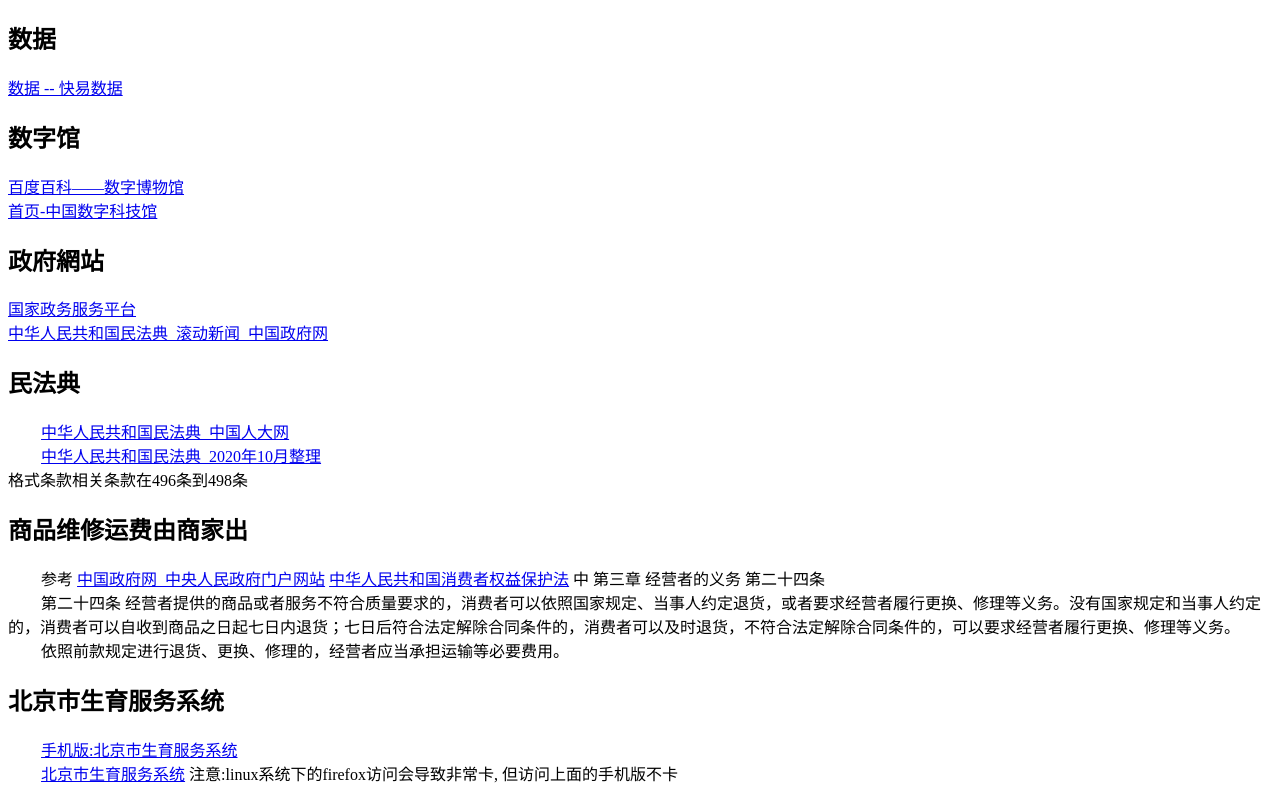
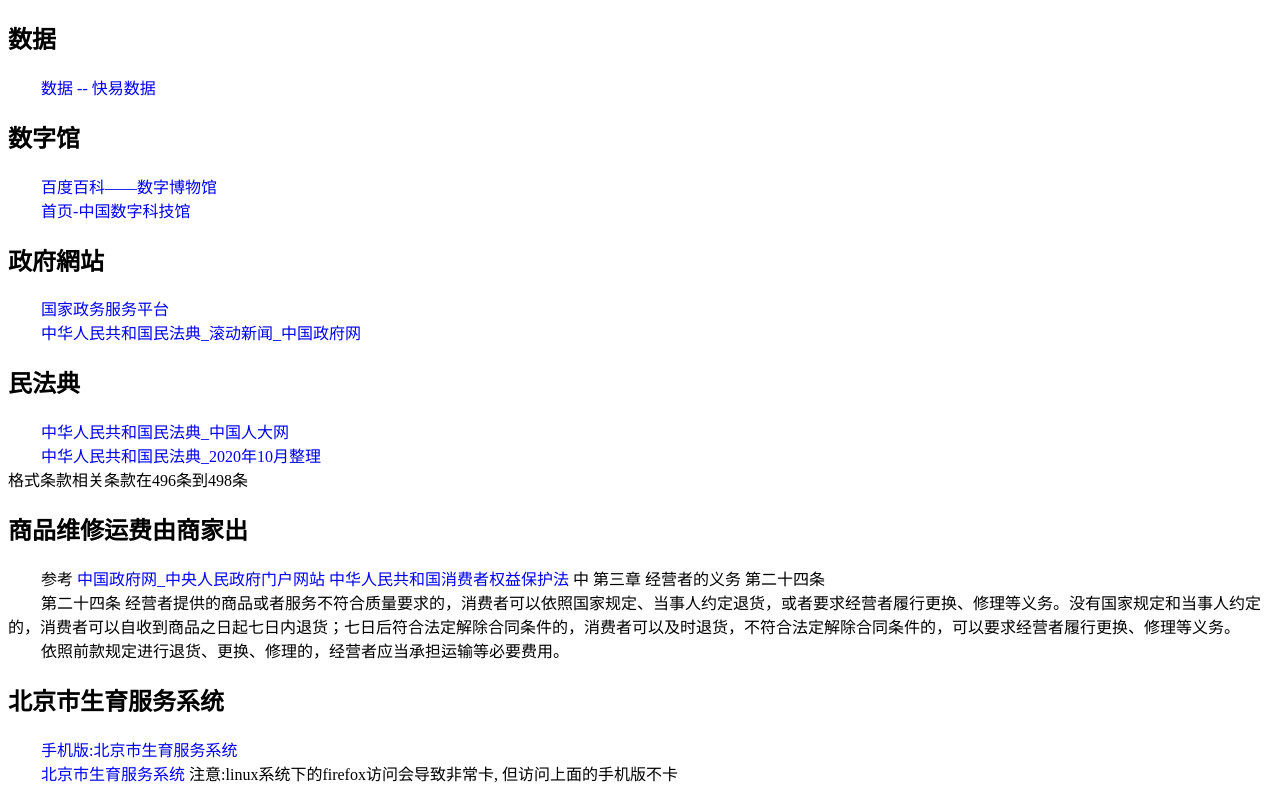
Before and after one commit to fred4444source/daily_life_log, a plain HTML site: page index.html in a window 1280 px wide. Shown: the top 800 px of the page. Drawn offline with Linux system fonts and the light colour scheme.

Commit message:
去掉超链接的下划线 修正空两个的格式不统一 添加了两个url

```diff
--- a/index.html
+++ b/index.html
@@ -14,6 +14,14 @@
 				vertical-align : bottom;
 				white-space : pre-wrap;
 			}
+			/*
+			body > article > section > div {
+				padding-left : 2em;
+			}
+			*/
+			a {
+				text-decoration : none;
+			}
 		</style>
 		<script>
 		</script>
@@ -26,23 +34,23 @@
 			<section>
 				<h2>数据</h2>
 				<div>
-					<a target="_blank" href="https://www.kylc.com/stats">数据 -- 快易数据</a>
+					<span class="class___tab"></span><a target="_blank" href="https://www.kylc.com/stats">数据 -- 快易数据</a>
 				</div>
 			</section>
 			<section>
 				<h2>数字馆</h2>
 				<div>
-					<a target="_blank" href="https://baike.baidu.com/museum/">百度百科——数字博物馆</a>
+					<span class="class___tab"></span><a target="_blank" href="https://baike.baidu.com/museum/">百度百科——数字博物馆</a>
 					<br/>
-					<a target="_blank" href="https://www.cdstm.cn/">首页-中国数字科技馆</a>
+					<span class="class___tab"></span><a target="_blank" href="https://www.cdstm.cn/">首页-中国数字科技馆</a>
 				</div>
 			</section>
 			<section>
 				<h2>政府網站</h2>
 				<div>
-					<a target="_blank" href="http://gjzwfw.www.gov.cn/index.html">国家政务服务平台</a>
+					<span class="class___tab"></span><a target="_blank" href="http://gjzwfw.www.gov.cn/index.html">国家政务服务平台</a>
 					<br/>
-					<a target="_blank" href="http://www.gov.cn/xinwen/2020-06/01/content_5516649.htm">中华人民共和国民法典_滚动新闻_中国政府网</a>
+					<span class="class___tab"></span><a target="_blank" href="http://www.gov.cn/xinwen/2020-06/01/content_5516649.htm">中华人民共和国民法典_滚动新闻_中国政府网</a>
 				</div>
 			</section>
 			<section>
@@ -94,6 +102,10 @@
 				<h2>未分类</h2>
 				<div>
 					<span class="class___tab"></span><a target="_blank" href="https://lajifenleiapp.com/">垃圾分类查询 - 垃圾分类</a>
+					<br/>
+					<span class="class___tab"></span><a target="_blank" href="http://www.gov.cn/flfg/2007-08/30/content_732591.htm">中华人民共和国反垄断法（主席令第六十八号）法律_ 法律法规 _中国政府网</a>
+					<br/>
+					<span class="class___tab"></span><a target="_blank" href="http://www.gov.cn/xinwen/2021-02/07/content_5585758.htm">国务院反垄断委员会关于平台经济领域的反垄断指南_部门政务_中国政府网</a>
 				</div>
 			</section>
 		</article>
```
